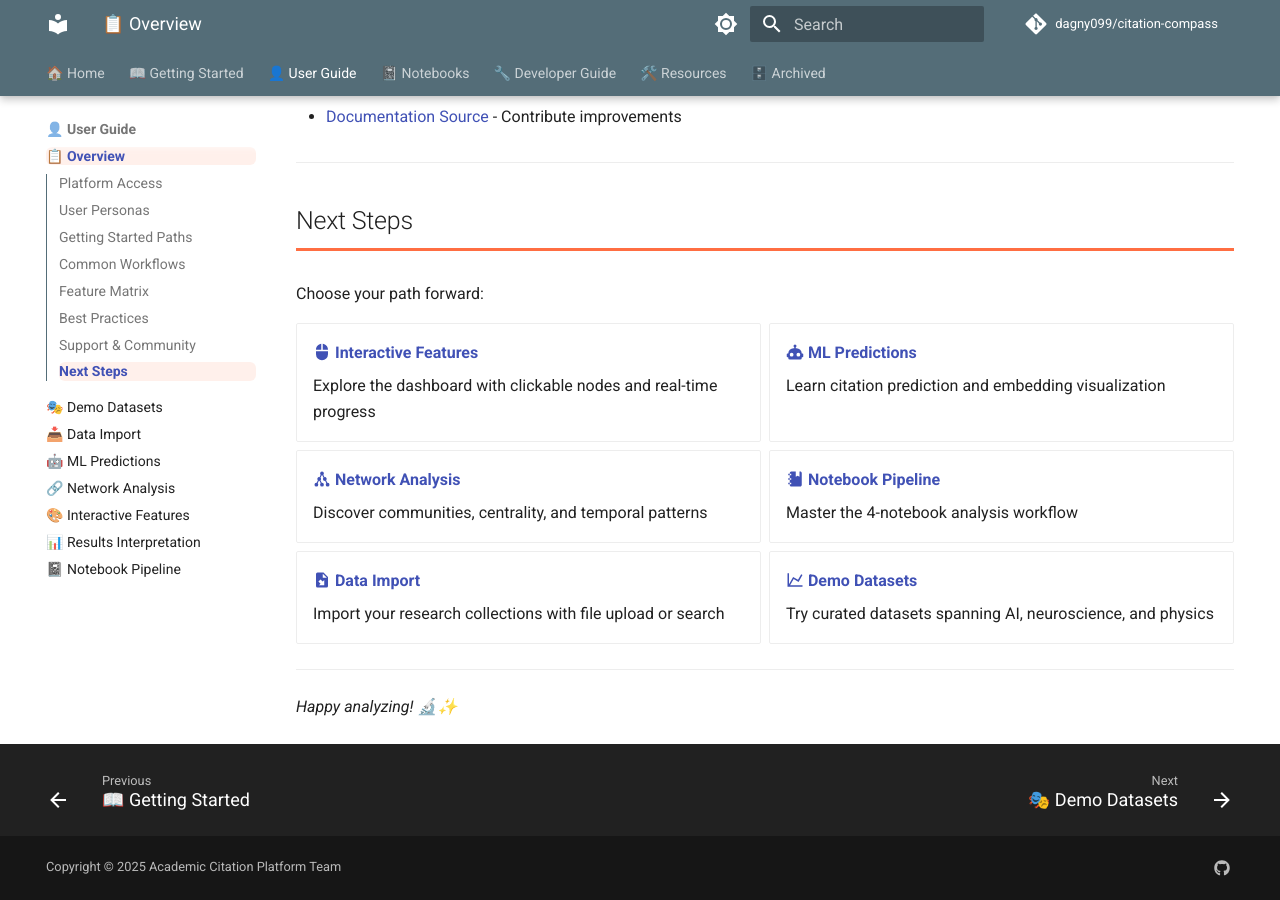
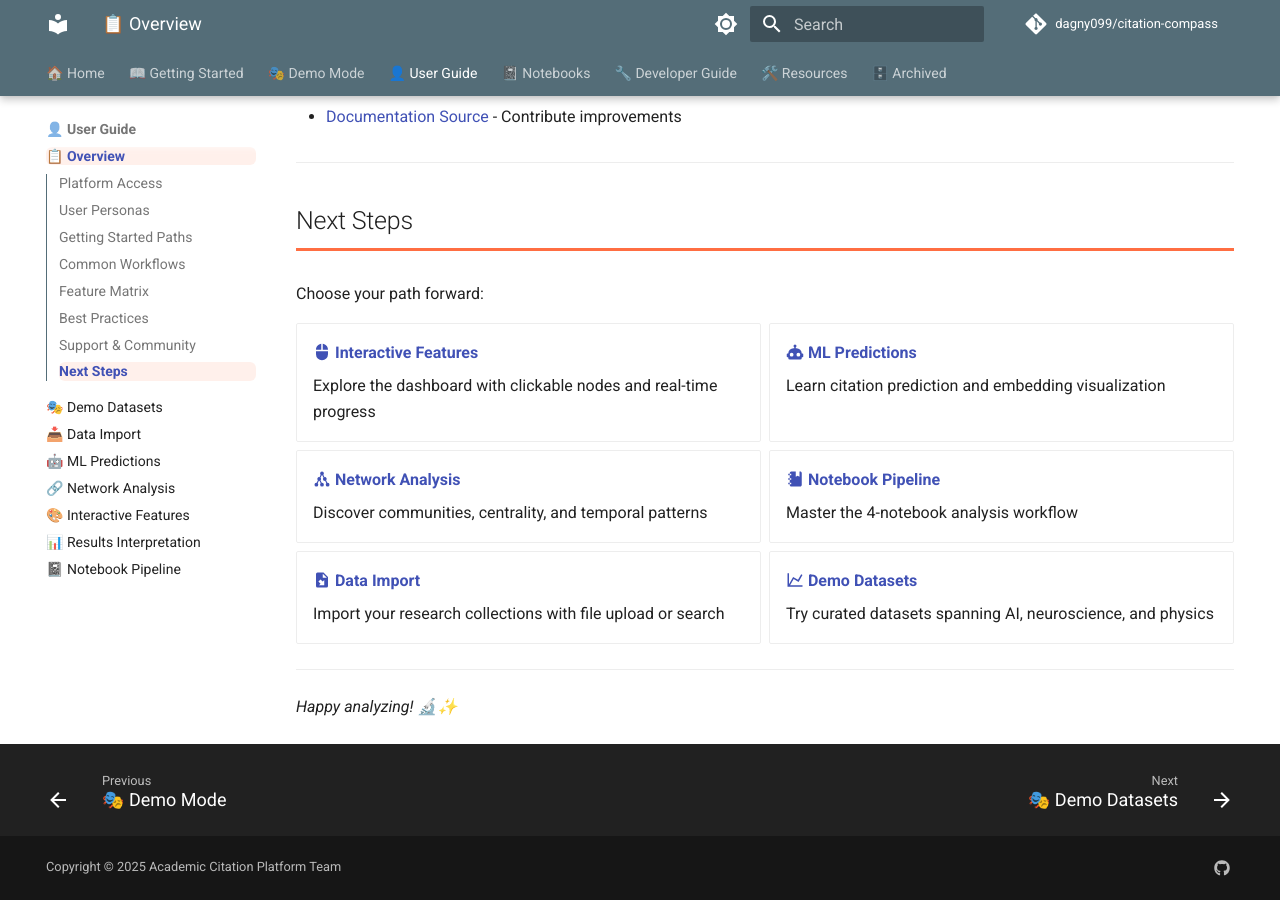
Before and after one commit to dagny099/citation-compass, an MkDocs documentation site: the page built from docs/user-guide/overview.md, in a window 1280 px wide and 900 px high, scrolled down 4897 px. Built offline with MkDocs 1.6.1 and Material for MkDocs 9.7.7, drawn with Linux system fonts in a browser that asks for light colours; comment, search, counter and statistics services are not loaded.

Commit message:
docs(nav): surface Demo Mode as a top-level nav item
main created getting-started/demo-mode.md but left it out of the nav.
Add it as a top-level entry (after Getting Started) so it's visible in
the sidebar rather than being an orphan page.

Co-Authored-By: Claude Opus 4.8 <noreply@anthropic.com>
Claude-Session: https://claude.ai/code/session_01BwiCMH2VY6NXTaJVRQGb9T

```diff
--- a/mkdocs.yml
+++ b/mkdocs.yml
@@ -136,6 +136,7 @@ markdown_extensions:
 nav:
   - 🏠 Home: index.md
   - 📖 Getting Started: getting-started.md
+  - 🎭 Demo Mode: getting-started/demo-mode.md
   - 👤 User Guide:
       - 📋 Overview: user-guide/overview.md
       - 🎭 Demo Datasets: user-guide/demo-datasets.md
```
